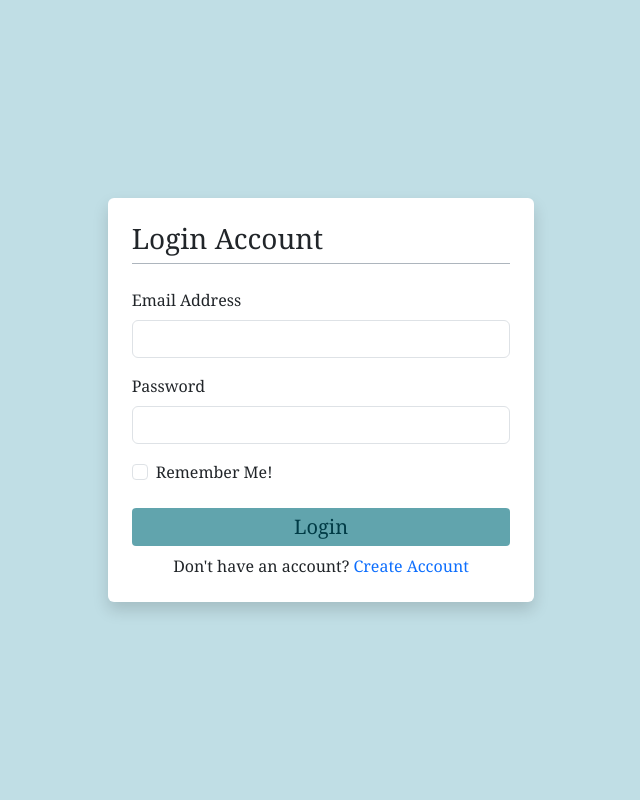
After one commit to NinoDerekGH/Ticket-System, a Flask app: page /login in a window 1280 px wide. The commit adds this page. Shown: the whole page, without its empty margins (319-959 px from the left). Run offline with Flask 2, Linux system fonts and the light colour scheme; some libraries are stand-ins or nearby versions.

Commit message:
edited and added
agents, login, renamed files, and more

```diff
--- a/app.py
+++ b/app.py
@@ -2,9 +2,20 @@ from flask import Flask, render_template
 
 app = Flask(__name__, static_folder='static', template_folder='templates')
 
+@app.route('/home')
+@app.route('/index')
+@app.route('/base')
 @app.route('/')
-def index():
-    return render_template('forms/user.html')
+def base():
+    return render_template('base.html')
+
+@app.route('/login')
+def login():
+    return render_template('login.html')
+
+@app.route('/register')
+def register():
+    return render_template('register.html')
 
 if __name__ == '__main__':
     app.run(debug=True)
--- a/static/css/style.css
+++ b/static/css/style.css
@@ -6,6 +6,7 @@
 }
 
 body {
+    background-color: #ffffff;
     height: 100vh;
 }
 
@@ -13,6 +14,13 @@ body {
     background-color: #07575b;
     width: 57px;
     height: 100%;
+}
+
+.side_bar .logo {
+    font-size: 1.6rem;
+    line-height: 1.75rem;
+    text-decoration: none;
+    color: #61a4ad;
 }
 
 .side_bar ul {
@@ -26,7 +34,6 @@ body {
 .side_bar a {
     font-size: 1.25rem;
     line-height: 1.75rem;
-    text-decoration: none;
     color: #61a4ad;
 }
 
@@ -46,29 +53,84 @@ body {
     height: 25px;
 }
 
-.side_panel {
+.ticket_panel {
     background-color: #ededed;
     width: 225px;
     height: 100%;
     left: 57px;
 }
 
-.side_panel span {
+.ticket_panel span {
     font-size: 1.25rem;
     line-height: 1.75rem;
 }
 
-.side_panel .item_separate {
+.ticket_panel .item_separate {
     width: 86%;
 }
 
-.side_panel a {
+.ticket_panel a {
     font-size: 1.1rem;
     line-height: 1.75rem;
     text-decoration: none;
     color: #003b46;
 }
 
-.side_panel a:hover {
+.ticket_panel a:hover {
     color: #61a4ad;
 }
+
+.agent_header {
+    height: 57px;
+    width: 100%;
+    left: 57px;
+    border-width: 0px 0px 1px 0px !important;
+    border-color: #07575b !important;
+}
+
+.agent_header span {
+    font-size: 1.25rem;
+    line-height: 1.75rem;
+    color: #003b46;
+}
+
+.dept {
+    height: 45%;
+    width: 15%;
+    left: 100px;
+    top: 100px;
+    border: 2px solid #003b46;
+}
+
+.dept .add_dept {
+    background-color: #07575b;
+    color: #c0dee5;
+    font-size: 1.5rem;
+    line-height: 1.75rem;
+    width: 90%;
+    margin-top: 50%;
+}
+
+.dept .add_dept:hover {
+    background-color: #c0dee5;
+    color: #003b46;
+}
+
+.login_form {
+    background-color: #c0dee5;
+    height: 100vh;
+}
+
+.login_form button {
+    width: 100%;
+    background-color: #61a4ad;
+    font-size: 1.25rem;
+    color: #003b46;
+    border: 1px solid transparent;
+    border-radius: 4px;
+    line-height: 1.5rem;
+    padding: 6px 12px;
+    text-align: center;
+    display: inline-block;
+    vertical-align: middle;
+}
--- /dev/null
+++ b/static/js/script.js
@@ -0,0 +1,12 @@
+function validateForm() {
+    var email = document.getElementById("email").value;
+    var emailError = document.getElementById("email-error");
+    var password = document.getElementById("pwd").value;
+    var passwordError = document.getElementById("password-error");
+    if (email === "") {
+      emailError.insertAdjacentHTML("beforeend", "Email field is required!");
+    }
+    if (password === "") {
+      passwordError.insertAdjacentHTML("beforeend", "Password field is required!");
+    }
+  }
--- /dev/null
+++ b/templates/base.html
@@ -0,0 +1,43 @@
+<!DOCTYPE html>
+<html lang="en">
+
+<head>
+    <meta charset="UTF-8">
+    <meta http-equiv="X-UA-Compatible" content="IE=edge">
+    <meta name="viewport" content="width=device-width, initial-scale=1.0">
+
+    <!-- Bootstrap CSS CDN -->
+    <link rel="stylesheet" href="https://cdn.jsdelivr.net/npm/bootstrap@5.3.0-alpha1/dist/css/bootstrap.min.css">
+
+    <!-- Bootstrap Icons CDN -->
+    <link rel="stylesheet" href="https://cdn.jsdelivr.net/npm/bootstrap-icons@1.10.3/font/bootstrap-icons.css">
+
+    <!-- Font Awesome 6 CDN -->
+    <link rel="stylesheet" href="https://cdnjs.cloudflare.com/ajax/libs/font-awesome/6.2.1/css/all.min.css"
+        integrity="sha512-MV7K8+y+gLIBoVD59lQIYicR65iaqukzvf/nwasF0nqhPay5w/9lJmVM2hMDcnK1OnMGCdVK+iQrJ7lzPJQd1w=="
+        crossorigin="anonymous" referrerpolicy="no-referrer" />
+
+    <!-- Custom CSS File -->
+    <link rel="stylesheet" type="text/css" href="{{ url_for('static', filename='css/style.css') }}">
+
+    <title>{% block title %}Admin Dashboard{% endblock %}</title>
+</head>
+
+<body>
+    <div class="container-fluid">
+        {% block content %}{% endblock %}
+    </div>
+
+    <!-- Bootstrap JS, Popper.js, and jQuery CDN -->
+    <script src="https://code.jquery.com/jquery-3.5.1.slim.min.js"
+        integrity="sha384-DfXdz2htPH0lsSSs5nCTpuj/zy4C+OGpamoFVy38MVBnE+IbbVYUew+OrCXaRkfj"
+        crossorigin="anonymous"></script>
+    <script src="https://stackpath.bootstrapcdn.com/bootstrap/4.5.2/js/bootstrap.min.js"
+        integrity="sha384-B4gt1jrGC7Jh4AgTPSdUtOBvfO8shuf57BaghqFfPlYxofvL8/KUEfYiJOMMV+rV"
+        crossorigin="anonymous"></script>
+
+    <!-- Custom JavaScript File -->
+    <script src="{{ url_for('static', filename='js/script.js') }}"></script>
+</body>
+
+</html>
--- a/templates/forms/user.html
+++ b/templates/forms/user.html
@@ -1,6 +1,3 @@
-{% extends "index.html" %}
-
-{% block section %}
 <div class="row d-flex align-items-stretch" style="height:100vh!important;">
   <div class="col-3 d-flex flex-column p-2 border-end ">
     <div class="p-3 d-flex justify-content-center">
@@ -65,5 +62,3 @@
     </div>
   </div>
 </div>
-
-{% endblock %}
--- /dev/null
+++ b/templates/login.html
@@ -0,0 +1,43 @@
+{% extends "base.html" %}
+
+{% block title %}Login Form{% endblock %}
+
+{% block content %}
+
+<div class="login_form row align-items-center justify-content-center">
+    <div class="col-12 col-sm-8 col-md-6 col-lg-4 bg-white rounded p-4 shadow">
+        <form action="">
+
+            <div class="mb-4 border-bottom border-dark-subtle">
+                <h3>Login Account</h3>
+            </div>
+
+            <!-- Email Address-->
+            <div class="mb-1">
+                <label for="email" class="form-label">Email Address</label>
+                <input type="email" class="form-control" id="email">
+            </div>
+            <div id="email-error" class="text-danger mb-3"></div>
+
+            <!-- Password -->
+            <div class="mb-1">
+                <label for="pwd" class="form-label">Password</label>
+                <input type="password" class="form-control" id="pwd">
+            </div>
+            <div id="password-error" class="text-danger mb-3"></div>
+
+            <!-- Remember -->
+            <div class="mb-4 form-check">
+                <input type="checkbox" class="form-check-input" id="remember">
+                <label for="remember" class="form-check-label">Remember Me!</label>
+            </div>
+
+            <button type="submit" class="mb-2" onclick="validateForm()">Login</button>
+        </form>
+        <p class="mb-0 text-center">Don't have an account?
+            <a href="#" class="text-decoration-none">Create Account</a>
+        </p>
+    </div>
+</div>
+
+{% endblock %}
```
Also changed, not shown: templates/agents-admin.html (added, +17 -0 lines), templates/index.html (deleted, +0 -47 lines), templates/sidebar-admin.html (+6 -2 lines), templates/tickets-panel-admin.html (renamed from templates/sidebar-panel-admin.html, +4 -4 lines), templates/navbar.html (deleted), templates/tickets-admin.html (added).
